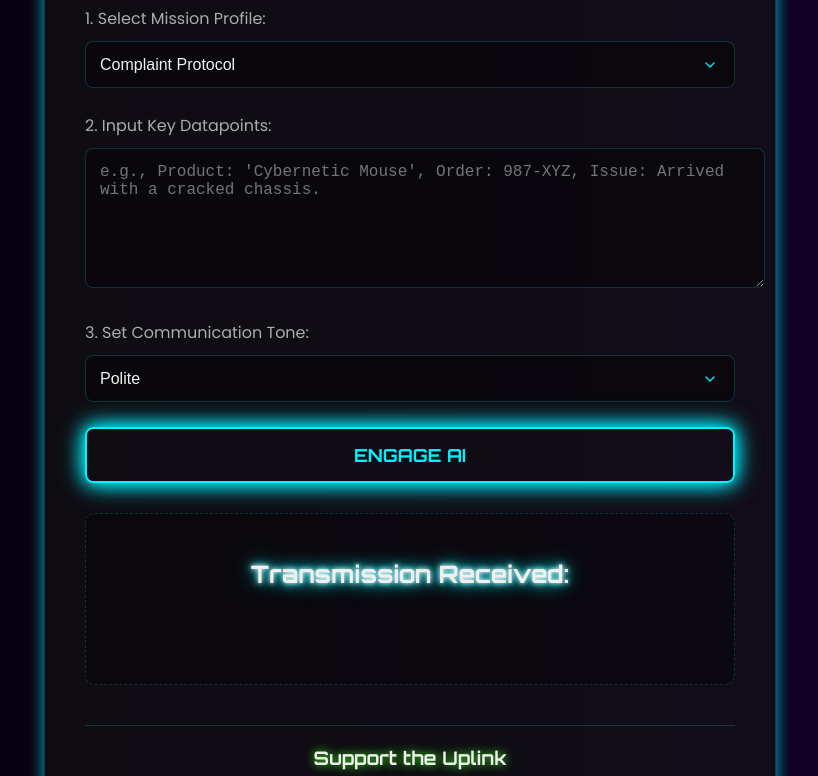
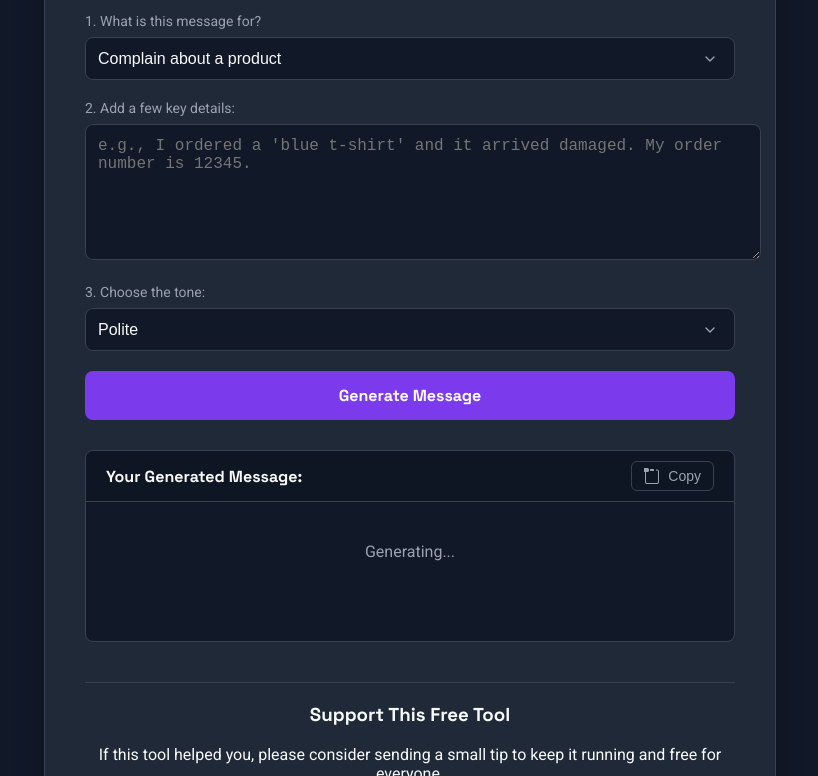
Before and after one commit to aeh61411/ai-message-weaver, a plain HTML site: page index.html in a window 1280 px wide. Shown: the part 160-936 px from the top of the page, without its empty margins (230-1048 px from the left). Drawn offline with Linux system fonts and the light colour scheme; files whose address does not match are found by name.

Commit message:
Add files via upload

```diff
--- a/index.html
+++ b/index.html
@@ -3,69 +3,94 @@
 <head>
     <meta charset="UTF-8">
     <meta name="viewport" content="width=device-width, initial-scale=1.0">
-    <title>AI Message Weaver</title>
+    <title>AI Message Helper</title>
+    <!-- Keep the cool fonts -->
     <link rel="preconnect" href="https://fonts.googleapis.com">
     <link rel="preconnect" href="https://fonts.gstatic.com" crossorigin>
-    <link href="https://fonts.googleapis.com/css2?family=Orbitron:wght@400;700&family=Poppins:wght@300;400&display=swap" rel="stylesheet">
+    <link href="https://fonts.googleapis.com/css2?family=Roboto:wght@300;400;700&family=Space+Grotesk:wght@400;700&display=swap" rel="stylesheet">
     <link href="style.css" rel="stylesheet" type="text/css" />
 </head>
 <body>
     <div class="container">
+        <!-- Text Change: More direct and simple -->
         <header>
-            <h1>AI Message Weaver ⚡</h1>
-            <p>Craft the perfect message from the future.</p>
+            <h1>AI Message Helper</h1>
+            <p>Get the perfect message, written for you in seconds.</p>
         </header>
 
         <main>
             <form id="ai-form">
                 <div class="form-group">
-                    <label for="message-type">1. Select Mission Profile:</label>
+                    <!-- Text Change: Clearer label -->
+                    <label for="message-type">1. What is this message for?</label>
                     <select id="message-type" name="message-type">
-                        <option value="complain">Complaint Protocol</option>
-                        <option value="refund">Asset Recovery Request</option>
-                        <option value="job-inquiry">Career Opportunity Scan</option>
-                        <option value="apology">Diplomatic Apology</option>
+                        <!-- Text Change: Simple options -->
+                        <option value="complain">Complain about a product</option>
+                        <option value="refund">Ask for a refund</option>
+                        <option value="job-inquiry">Ask about a job</option>
+                        <option value="apology">Write an apology</option>
+                        <option value="thank-you">Write a thank-you note</option> <!-- New Option! -->
                     </select>
                 </div>
 
                 <div class="form-group">
-                    <label for="details">2. Input Key Datapoints:</label>
-                    <textarea id="details" name="details" placeholder="e.g., Product: 'Cybernetic Mouse', Order: 987-XYZ, Issue: Arrived with a cracked chassis."></textarea>
+                    <!-- Text Change: Simpler prompt -->
+                    <label for="details">2. Add a few key details:</label>
+                    <textarea id="details" name="details" placeholder="e.g., I ordered a 'blue t-shirt' and it arrived damaged. My order number is 12345."></textarea>
                 </div>
 
                 <div class="form-group">
-                    <label for="tone">3. Set Communication Tone:</label>
+                    <!-- Text Change: Simpler label -->
+                    <label for="tone">3. Choose the tone:</label>
                     <select id="tone" name="tone">
                         <option value="polite">Polite</option>
-                        <option value="firm">Firm & Direct</option>
+                        <option value="firm">Firm</option>
                         <option value="friendly">Friendly</option>
-                        <option value="formal">Formal & Official</option>
+                        <option value="formal">Formal</option>
                     </select>
                 </div>
 
-                <button type="submit" id="generate-btn">ENGAGE AI</button>
+                <!-- Text Change: Clearer button text -->
+                <button type="submit" id="generate-btn">Generate Message</button>
             </form>
 
             <div id="result-container">
-                <h2>Transmission Received:</h2>
-                <div id="loading" class="hidden">CALCULATING RESPONSE... STAND BY...</div>
+                <!-- New Header Layout with Copy Button -->
+                <div class="result-header">
+                    <h2>Your Generated Message:</h2>
+                    <button id="copy-btn" title="Copy to clipboard">
+                        <!-- SVG Icon for the copy button -->
+                        <svg xmlns="http://www.w3.org/2000/svg" width="16" height="16" fill="currentColor" viewBox="0 0 16 16">
+                            <path d="M4 1.5H3a2 2 0 0 0-2 2V14a2 2 0 0 0 2 2h10a2 2 0 0 0 2-2V3.5a2 2 0 0 0-2-2h-1v1h1a1 1 0 0 1 1 1V14a1 1 0 0 1-1 1H3a1 1 0 0 1-1-1V3.5a1 1 0 0 1 1-1h1v-1z"/>
+                            <path d="M9.5 1a.5.5 0 0 1 .5.5v1a.5.5 0 0 1-.5.5h-3a.5.5 0 0 1-.5-.5v-1a.5.5 0 0 1 .5-.5h3zM-1 1.5A1.5 1.5 0 0 1 .5 0h3a1.5 1.5 0 0 1 1.5 1.5v1A1.5 1.5 0 0 1 3.5 4h-3A1.5 1.5 0 0 1-1 2.5v-1z"/>
+                        </svg>
+                        <span>Copy</span>
+                    </button>
+                </div>
+                <!-- Text Change: Simpler loading text -->
+                <div id="loading" class="hidden">Generating...</div>
                 <div id="result-text"></div>
             </div>
         </main>
 
         <footer>
             <div class="tip-jar">
-                <h3>Support the Uplink</h3>
-                <p>If this tool aided your mission, consider a small contribution to keep the signal strong and improving this wonderful application.</p>
-                <p><strong>LTC Network Address:</strong></p>
+                <!-- Text Change: Simple and direct -->
+                <h3>Support This Free Tool</h3>
+                <p>If this tool helped you, please consider sending a small tip to keep it running and free for everyone.</p>
+                <p><strong>Litecoin (LTC) Address:</strong></p>
                 <p class="wallet-address">ltc1qjxywuv2as72k24q6xw378ejwt8jpzsqyr7lhdv</p>
+                <img src="ltc-qr.png" alt="Litecoin QR Code" style="width: 150px; margin-top: 15px; border-radius: 10px;">
             </div>
         </footer>
     </div>
+
     <script src="script.js"></script>
-         <script>
-             window.va = window.va || function () { (window.va.q = window.va.q || []).push(arguments); };
-         </script>
+
+    <!-- Vercel Analytics (Keep this here) -->
+    <script>
+      window.va = window.va || function () { (window.va.q = window.va.q || []).push(arguments); };
+    </script>
     <script src="/_vercel/insights/script.js" defer></script>
 </body>
 </html>
--- a/style.css
+++ b/style.css
@@ -1,26 +1,18 @@
+/* --- AI Message Helper: Professional Blue/Purple Theme --- */
+
 :root {
-    --neon-cyan: #00f2ff;
-    --neon-pink: #ff00ff;
-    --neon-green: #39ff14;
-    --bg-dark: #000000;
-    --bg-light: #121212;
-    --text-primary: #f0f0f0;
-    --text-secondary: rgba(240, 240, 240, 0.7);
-    --border-color: rgba(0, 242, 255, 0.2);
-}
-
-@keyframes gradient-animation {
-    0% { background-position: 0% 50%; }
-    50% { background-position: 100% 50%; }
-    100% { background-position: 0% 50%; }
+    --primary-color: #7c3aed; /* A strong, professional purple */
+    --background-color: #111827; /* Very dark blue-gray */
+    --surface-color: #1f2937; /* Lighter surface blue-gray */
+    --text-primary: #f9fafb;
+    --text-secondary: #9ca3af;
+    --border-color: #374151;
 }
 
 body {
-    background: linear-gradient(270deg, var(--bg-dark), #1d003d, var(--bg-dark), #002d4d);
-    background-size: 600% 600%;
-    animation: gradient-animation 20s ease-in-out infinite;
+    background-color: var(--background-color);
     color: var(--text-primary);
-    font-family: 'Poppins', sans-serif;
+    font-family: 'Roboto', sans-serif;
     display: flex;
     justify-content: center;
     align-items: center;
@@ -32,25 +24,18 @@ body {
 .container {
     width: 100%;
     max-width: 650px;
-    background: rgba(18, 18, 18, 0.7);
+    background-color: var(--surface-color);
     border: 1px solid var(--border-color);
-    border-radius: 15px;
-    padding: 30px 40px;
-    box-shadow: 0 0 40px rgba(0, 0, 0, 0.5), 0 0 15px var(--neon-cyan);
-    backdrop-filter: blur(12px);
-    transition: box-shadow 0.3s ease;
-}
-
-.container:hover {
-    box-shadow: 0 0 50px rgba(0, 0, 0, 0.5), 0 0 25px var(--neon-pink);
+    border-radius: 12px;
+    padding: 40px;
+    box-shadow: 0 10px 30px rgba(0, 0, 0, 0.2);
 }
 
 h1, h2 {
-    font-family: 'Orbitron', sans-serif;
+    font-family: 'Space Grotesk', sans-serif;
     color: var(--text-primary);
     text-align: center;
-    text-shadow: 0 0 5px #fff, 0 0 10px var(--neon-cyan), 0 0 20px var(--neon-cyan);
-    margin-bottom: 5px;
+    margin-bottom: 8px;
 }
 
 header p {
@@ -60,25 +45,26 @@ header p {
 }
 
 .form-group {
-    margin-bottom: 25px;
+    margin-bottom: 20px;
 }
 
 label {
     display: block;
-    margin-bottom: 10px;
+    margin-bottom: 8px;
     font-weight: 400;
     color: var(--text-secondary);
+    font-size: 14px;
 }
 
 input, select, textarea {
     width: 100%;
-    padding: 14px;
-    background-color: rgba(0, 0, 0, 0.4);
+    padding: 12px;
+    background-color: var(--background-color);
     border: 1px solid var(--border-color);
     border-radius: 8px;
     color: var(--text-primary);
     font-size: 16px;
-    transition: all 0.3s ease;
+    transition: all 0.2s ease;
 }
 
 select {
@@ -91,8 +77,8 @@ select {
 
 input:focus, select:focus, textarea:focus {
     outline: none;
-    border-color: var(--neon-pink);
-    box-shadow: 0 0 10px var(--neon-pink), inset 0 0 5px rgba(255, 0, 255, 0.3);
+    border-color: var(--primary-color);
+    box-shadow: 0 0 0 3px rgba(124, 58, 237, 0.3);
 }
 
 textarea {
@@ -100,107 +86,117 @@ textarea {
     resize: vertical;
 }
 
-@keyframes pulse-glow {
-    0% { box-shadow: 0 0 5px var(--neon-cyan), 0 0 10px var(--neon-cyan); }
-    50% { box-shadow: 0 0 20px var(--neon-cyan), 0 0 30px var(--neon-cyan); }
-    100% { box-shadow: 0 0 5px var(--neon-cyan), 0 0 10px var(--neon-cyan); }
+.input-error {
+    animation: shake 0.5s ease-in-out;
+    border-color: #ef4444 !important;
+    box-shadow: 0 0 0 3px rgba(239, 68, 68, 0.3) !important;
 }
 
-button {
+@keyframes shake {
+    10%, 90% { transform: translateX(-1px); }
+    20%, 80% { transform: translateX(2px); }
+    30%, 50%, 70% { transform: translateX(-4px); }
+    40%, 60% { transform: translateX(4px); }
+}
+
+button[type="submit"] {
     width: 100%;
-    padding: 15px;
-    background: transparent;
-    color: var(--neon-cyan);
-    font-family: 'Orbitron', sans-serif;
-    font-size: 18px;
+    padding: 14px;
+    background-color: var(--primary-color);
+    color: #fff;
+    font-family: 'Space Grotesk', sans-serif;
+    font-size: 16px;
     font-weight: 700;
-    border: 2px solid var(--neon-cyan);
+    border: none;
     border-radius: 8px;
     cursor: pointer;
-    transition: all 0.3s ease;
-    animation: pulse-glow 3s infinite ease-in-out;
+    transition: background-color 0.2s ease;
 }
 
-button:hover {
-    background-color: var(--neon-cyan);
-    color: var(--bg-dark);
-    animation-play-state: paused;
-    text-shadow: none;
-}
-
-button:disabled {
-    cursor: not-allowed;
-    background-color: rgba(255, 255, 255, 0.1);
-    color: rgba(255, 255, 255, 0.3);
-    border-color: rgba(255, 255, 255, 0.2);
-    animation: none;
+button[type="submit"]:hover {
+    background-color: #6d28d9;
 }
 
 #result-container {
     margin-top: 30px;
-    padding: 25px;
-    background-color: rgba(0, 0, 0, 0.3);
-    border: 1px dashed var(--border-color);
-    border-radius: 10px;
+    background-color: var(--background-color);
+    border: 1px solid var(--border-color);
+    border-radius: 8px;
     min-height: 120px;
+    overflow: hidden; /* Important for containing the result box */
+}
+
+/* --- New Header and Copy Button Styles --- */
+.result-header {
+    display: flex;
+    justify-content: space-between;
+    align-items: center;
+    padding: 10px 20px;
+    background-color: rgba(0,0,0,0.1);
+    border-bottom: 1px solid var(--border-color);
+}
+
+.result-header h2 {
+    text-align: left;
+    margin: 0;
+    font-size: 16px;
+}
+
+#copy-btn {
+    background-color: transparent;
+    border: 1px solid var(--border-color);
+    color: var(--text-secondary);
+    padding: 6px 12px;
+    border-radius: 6px;
+    cursor: pointer;
+    display: flex;
+    align-items: center;
+    gap: 8px;
+    font-size: 14px;
+    transition: all 0.2s ease;
+}
+
+#copy-btn:hover {
+    background-color: var(--primary-color);
+    color: #fff;
+    border-color: var(--primary-color);
+}
+
+#copy-btn.copied {
+    background-color: #10b981; /* A nice green for success */
+    border-color: #10b981;
+    color: #fff;
 }
 
 #result-text {
+    padding: 20px;
     white-space: pre-wrap;
-    line-height: 1.7;
-    color: #fff;
+    line-height: 1.6;
 }
 
 #loading {
     text-align: center;
-    color: var(--neon-pink);
-    font-family: 'Orbitron', sans-serif;
-    text-shadow: 0 0 10px var(--neon-pink);
-}
-
-.hidden {
-    display: none;
+    color: var(--text-secondary);
+    padding: 40px;
 }
 
 footer {
     margin-top: 40px;
-    border-top: 1px solid var(--border-color);
     padding-top: 20px;
     text-align: center;
+    border-top: 1px solid var(--border-color);
 }
 
 .tip-jar h3 {
     margin-top: 0;
-    font-family: 'Orbitron', sans-serif;
-    color: var(--text-primary);
-    text-shadow: 0 0 10px var(--neon-green);
-}
-
-.tip-jar p {
-    color: var(--text-secondary);
+    font-family: 'Space Grotesk', sans-serif;
 }
 
 .wallet-address {
-    background: rgba(0, 0, 0, 0.5);
+    background: var(--background-color);
     padding: 12px 15px;
     border-radius: 5px;
     font-family: monospace;
     word-wrap: break-word;
-    color: var(--neon-green);
-    border: 1px solid var(--neon-green);
-    box-shadow: 0 0 10px var(--neon-green);
+    border: 1px solid var(--border-color);
 }
-
-
-@keyframes shake {
-  10%, 90% { transform: translateX(-1px); }
-  20%, 80% { transform: translateX(2px); }
-  30%, 50%, 70% { transform: translateX(-4px); }
-  40%, 60% { transform: translateX(4px); }
-}
-
-.input-error {
-  animation: shake 0.5s ease-in-out;
-  border-color: #ff3b3b !important;
-  box-shadow: 0 0 10px #ff3b3b !important;
-}
```
Also changed, not shown: script.js (+46 -21 lines).
